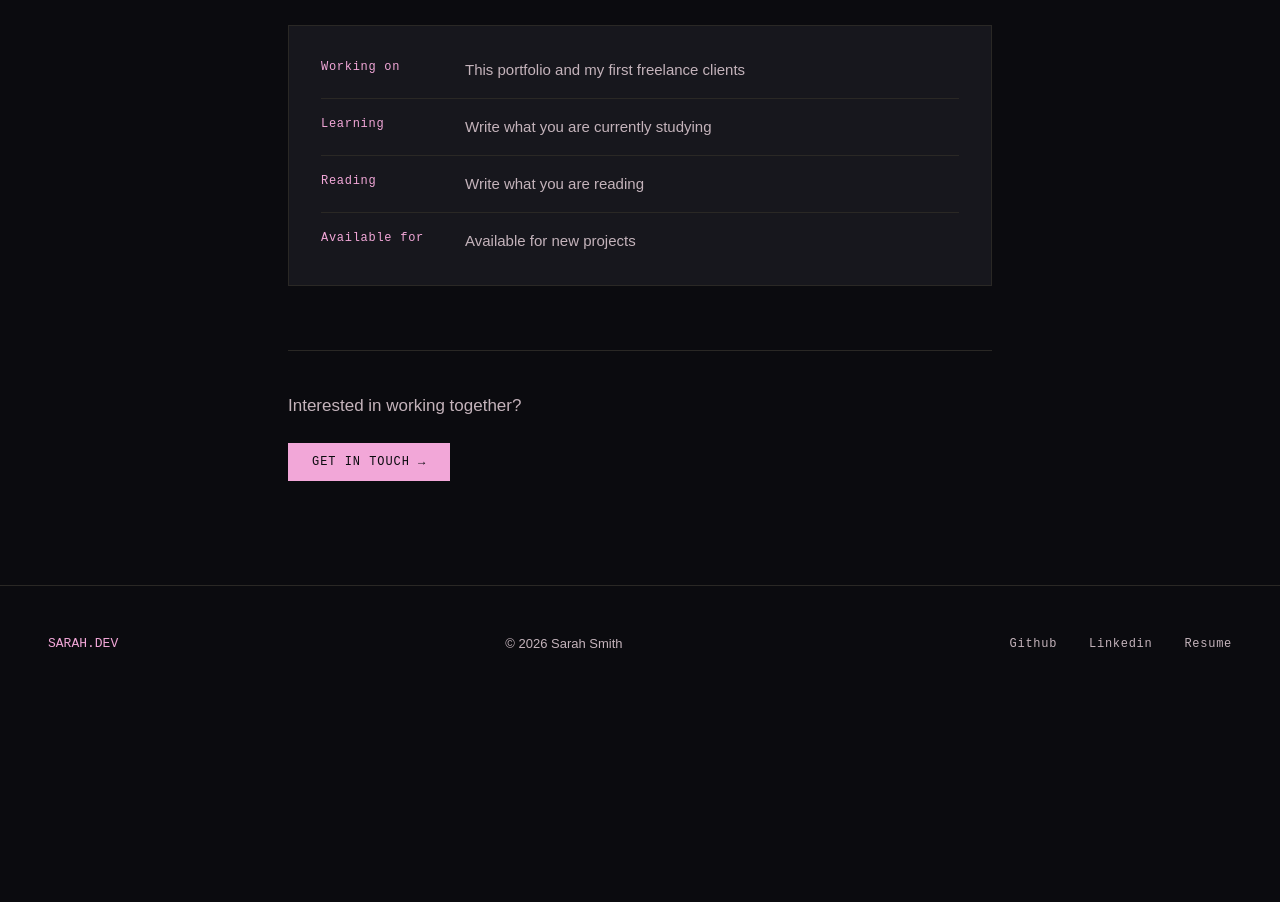
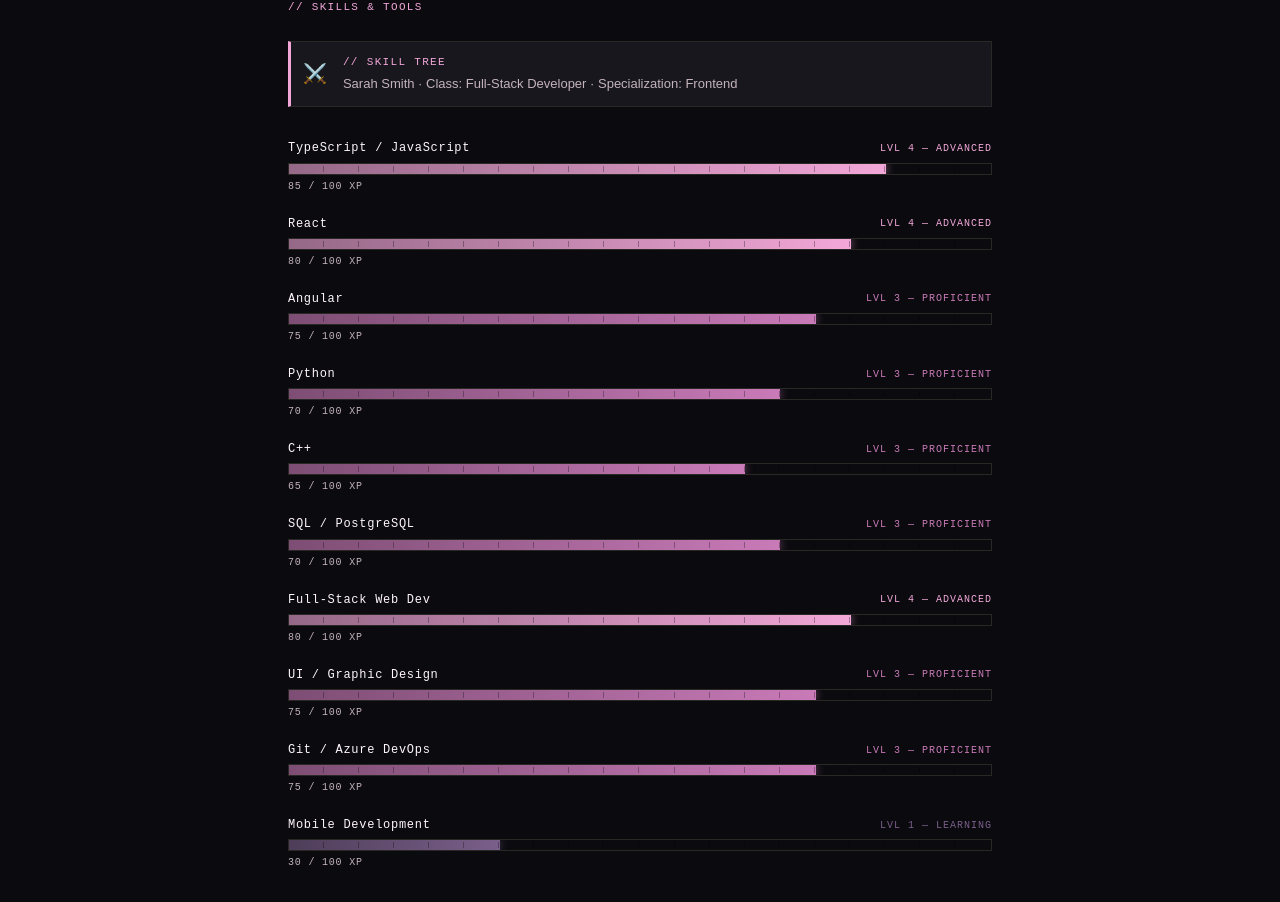
Before and after one commit to ssmith-io/portfolioWeb, a React (Vite) app in the folder portfolio/: page /about in a window 1280 px wide. Shown: the part 1039-1941 px from the top of the page. Before the commit the page ends 1742 px from the top, so only its background shows below. Built offline with nearby package versions, Linux system fonts and the light colour scheme.

Commit message:
About Data Update

```diff
--- /dev/null
+++ b/portfolio/src/components/SkillBars.jsx
@@ -0,0 +1,190 @@
+import { useEffect, useRef, useState } from 'react'
+
+const skills = [
+  { name: 'TypeScript / JavaScript', level: 85, label: 'Advanced' },
+  { name: 'React', level: 80, label: 'Advanced' },
+  { name: 'Angular', level: 75, label: 'Proficient' },
+  { name: 'Python', level: 70, label: 'Proficient' },
+  { name: 'C++', level: 65, label: 'Proficient' },
+  { name: 'SQL / PostgreSQL', level: 70, label: 'Proficient' },
+  { name: 'Full-Stack Web Dev', level: 80, label: 'Advanced' },
+  { name: 'UI / Graphic Design', level: 75, label: 'Proficient' },
+  { name: 'Git / Azure DevOps', level: 75, label: 'Proficient' },
+  { name: 'Mobile Development', level: 30, label: 'Learning' },
+]
+
+function getLevelColor(level) {
+  if (level >= 80) return '#f2a7d8'      // accent — advanced
+  if (level >= 60) return '#c97ab8'      // mid pink — proficient
+  return '#7a5f8a'                        // muted purple — learning
+}
+
+function getLevelTitle(level) {
+  if (level >= 80) return 'LVL 4 — ADVANCED'
+  if (level >= 60) return 'LVL 3 — PROFICIENT'
+  if (level >= 40) return 'LVL 2 — FAMILIAR'
+  return 'LVL 1 — LEARNING'
+}
+
+function SkillBar({ name, level, label, animate }) {
+  return (
+    <div className="flex flex-col gap-1">
+      {/* Top row */}
+      <div className="flex justify-between items-center">
+        <span
+          style={{
+            fontFamily: "'DM Mono', monospace",
+            fontSize: 12, letterSpacing: '0.06em',
+            color: 'var(--ink)',
+          }}
+        >
+          {name}
+        </span>
+        <span
+          style={{
+            fontFamily: "'DM Mono', monospace",
+            fontSize: 10, letterSpacing: '0.1em',
+            color: getLevelColor(level),
+          }}
+        >
+          {getLevelTitle(level)}
+        </span>
+      </div>
+
+      {/* XP bar track */}
+      <div
+        style={{
+          height: 12,
+          background: 'var(--paper)',
+          border: '1px solid var(--border)',
+          position: 'relative',
+          overflow: 'hidden',
+        }}
+      >
+        {/* Segmented lines overlay */}
+        <div
+          style={{
+            position: 'absolute', inset: 0,
+            display: 'flex', gap: 2, padding: 2,
+            zIndex: 1, pointerEvents: 'none',
+          }}
+        >
+          {Array.from({ length: 20 }).map((_, i) => (
+            <div
+              key={i}
+              style={{
+                flex: 1,
+                background: 'transparent',
+                borderRight: i < 19 ? '1px solid rgba(0,0,0,0.3)' : 'none',
+              }}
+            />
+          ))}
+        </div>
+
+        {/* Fill */}
+        <div
+          style={{
+            height: '100%',
+            width: animate ? `${level}%` : '0%',
+            background: `linear-gradient(90deg, ${getLevelColor(level)}99, ${getLevelColor(level)})`,
+            boxShadow: `0 0 8px ${getLevelColor(level)}88`,
+            transition: 'width 1.2s cubic-bezier(0.4, 0, 0.2, 1)',
+            position: 'relative', zIndex: 0,
+          }}
+        />
+      </div>
+
+      {/* XP label */}
+      <div
+        style={{
+          fontFamily: "'DM Mono', monospace",
+          fontSize: 10, letterSpacing: '0.08em',
+          color: 'var(--mid)',
+        }}
+      >
+        {level} / 100 XP
+      </div>
+    </div>
+  )
+}
+
+export default function SkillBars() {
+  const [animate, setAnimate] = useState(false)
+  const ref = useRef(null)
+
+  // Animate when scrolled into view
+  useEffect(() => {
+    const observer = new IntersectionObserver(
+      ([entry]) => { if (entry.isIntersecting) setAnimate(true) },
+      { threshold: 0.2 }
+    )
+    if (ref.current) observer.observe(ref.current)
+    return () => observer.disconnect()
+  }, [])
+
+  return (
+    <div ref={ref}>
+      {/* Header */}
+      <div
+        className="flex items-center gap-4 mb-8 p-3"
+        style={{
+          background: 'var(--card)',
+          border: '1px solid var(--border)',
+          borderLeft: '3px solid var(--accent)',
+        }}
+      >
+        <span style={{ fontSize: '1.2rem' }}>⚔️</span>
+        <div>
+          <p
+            style={{
+              fontFamily: "'DM Mono', monospace",
+              fontSize: 11, letterSpacing: '0.12em',
+              textTransform: 'uppercase', color: 'var(--accent)',
+              marginBottom: 2,
+            }}
+          >
+            // Skill Tree
+          </p>
+          <p style={{ fontSize: 13, color: 'var(--mid)' }}>
+            Sarah Smith · Class: Full-Stack Developer · Specialization: Frontend
+          </p>
+        </div>
+      </div>
+
+      {/* Bars */}
+      <div className="flex flex-col gap-5">
+        {skills.map((skill) => (
+          <SkillBar key={skill.name} {...skill} animate={animate} />
+        ))}
+      </div>
+
+      {/* Legend */}
+      <div
+        className="flex gap-6 mt-8 p-4"
+        style={{
+          background: 'var(--card)',
+          border: '1px solid var(--border)',
+        }}
+      >
+        {[
+          { color: '#f2a7d8', label: 'LVL 4 — Advanced' },
+          { color: '#c97ab8', label: 'LVL 3 — Proficient' },
+          { color: '#7a5f8a', label: 'LVL 1 — Learning' },
+        ].map(({ color, label }) => (
+          <div key={label} className="flex items-center gap-2">
+            <div style={{ width: 10, height: 10, background: color, boxShadow: `0 0 6px ${color}` }} />
+            <span
+              style={{
+                fontFamily: "'DM Mono', monospace",
+                fontSize: 10, letterSpacing: '0.08em',
+                color: 'var(--mid)',
+              }}
+            >
+              {label}
+            </span>
+          </div>
+        ))}
+      </div>
+    </div>
+  )
+}
--- a/portfolio/src/data/content.js
+++ b/portfolio/src/data/content.js
@@ -2,7 +2,7 @@
   name: 'Sarah Smith',
   logo: 'SARAH.DEV',
   email: 'ssmith.io.v0@gmail.com',
-  title: 'Freelance Software Developer',
+  title: 'Software Developer',
   tagline: 'Code. Create. Conquer.',
   description:
     'Building considerate digital experiences and scalable solutions that empower people to create, grow, and lead.',
--- a/portfolio/src/pages/AboutPage.jsx
+++ b/portfolio/src/pages/AboutPage.jsx
@@ -1,5 +1,6 @@
 import { Link } from 'react-router-dom'
 import { personalData, skills } from '../data/content'
+import SkillBars from '../components/SkillBars'
 
 export default function AboutPage() {
   return (
@@ -47,22 +48,25 @@
       {/* Bio */}
       <div className="flex flex-col gap-6 mb-16">
         <p style={{ fontSize: 17, lineHeight: 1.8, color: 'var(--mid)' }}>
-          I'm <strong style={{ color: 'var(--ink)', fontWeight: 500 }}>{personalData.name}</strong>, a freelance software developer. I specialize in building the parts that users see — and the infrastructure that keeps it all running.
+          I'm <strong style={{ color: 'var(--ink)', fontWeight: 500 }}>Sarah Smith</strong>, a Computer Science graduate from the University of Arkansas who got into coding because I loved the idea of turning creativity into something real. To me, software is just another canvas.
         </p>
         <p style={{ fontSize: 17, lineHeight: 1.8, color: 'var(--mid)' }}>
-          After 6 years working inside product teams at startups and scale-ups, I went independent to work with a wider range of companies on the problems I find most interesting: fast frontends, resilient cloud systems, and the bridge between design and engineering.
+          I gravitate toward frontend, full-stack web development, and anything with a strong visual component — I care just as much about how something looks as how it works. I've got a background in graphic design that bleeds into everything I build, and I'm currently expanding into mobile development.
         </p>
         <p style={{ fontSize: 17, lineHeight: 1.8, color: 'var(--mid)' }}>
-          I care about <strong style={{ color: 'var(--ink)', fontWeight: 500 }}>outcomes, not just outputs</strong>. That means understanding your business context, communicating clearly throughout, and delivering code that your team can own after I'm gone.
+          My internship at J.B. Hunt gave me a taste of what it means to ship real software in a fast-moving environment — consolidating APIs, cutting user flows in half, collaborating across Agile teams. I work independently, communicate clearly, and I don't need hand-holding to get things done.
         </p>
         <p style={{ fontSize: 17, lineHeight: 1.8, color: 'var(--mid)' }}>
-          Available for new projects. If your timeline is tight, reach out early.
+          Outside of tech you'll find me at the gym, deep in a good book, or curating the perfect playlist. I spent a year DJing for 500+ people weekly — which taught me more about reading a room and performing under pressure than any classroom did.
+        </p>
+        <p style={{ fontSize: 17, lineHeight: 1.8, color: 'var(--mid)' }}>
+          I'm open to freelance projects and collaboration. If you've got something you want to build, I'd love to hear about it.
         </p>
       </div>
 
       <div style={{ borderTop: '1px solid var(--border)', marginBottom: '2.5rem' }} />
 
-      {/* Skills */}
+     {/* Skills */}
       <p
         className="uppercase mb-6"
         style={{
@@ -74,25 +78,9 @@
         // Skills & Tools
       </p>
 
-      <div className="flex flex-wrap gap-2 mb-16">
-        {skills.map((skill) => (
-          <span
-            key={skill}
-            style={{
-              fontFamily: "'DM Mono', monospace",
-              fontSize: 12, letterSpacing: '0.06em',
-              padding: '0.4rem 1rem',
-              border: '1px solid var(--border)',
-              background: 'var(--card)',
-              color: 'var(--mid)',
-            }}
-          >
-            {skill}
-          </span>
-        ))}
-      </div>
+      <SkillBars />
 
-      <div style={{ borderTop: '1px solid var(--border)', marginBottom: '2.5rem' }} />
+      <div style={{ borderTop: '1px solid var(--border)', marginBottom: '2.5rem', marginTop: '3rem' }} />
 
       {/* Currently */}
       <p
@@ -111,9 +99,8 @@
         style={{ background: 'var(--card)', border: '1px solid var(--border)' }}
       >
         {[
-          { label: 'Working on', value: 'This portfolio and my first freelance clients' },
-          { label: 'Learning', value: 'Write what you are currently studying' },
-          { label: 'Reading', value: 'Write what you are reading' },
+          { label: 'Working on', value: 'This portfolio and personal projects.' },
+          { label: 'Learning', value: 'Recent Univerity of Arkansas Graduate' },
           { label: 'Available for', value: personalData.availability },
         ].map(({ label, value }, i, arr) => (
           <div
```
